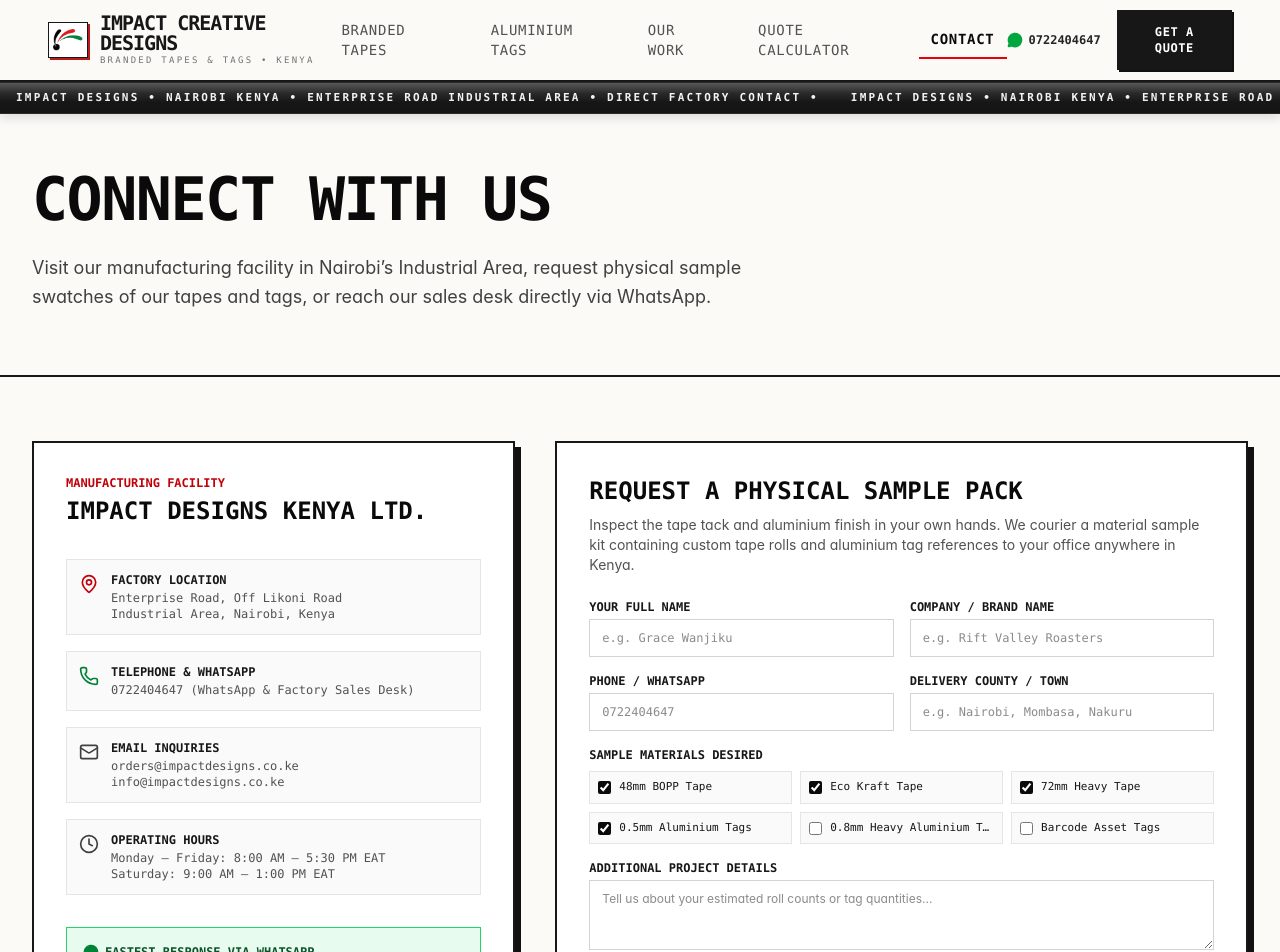
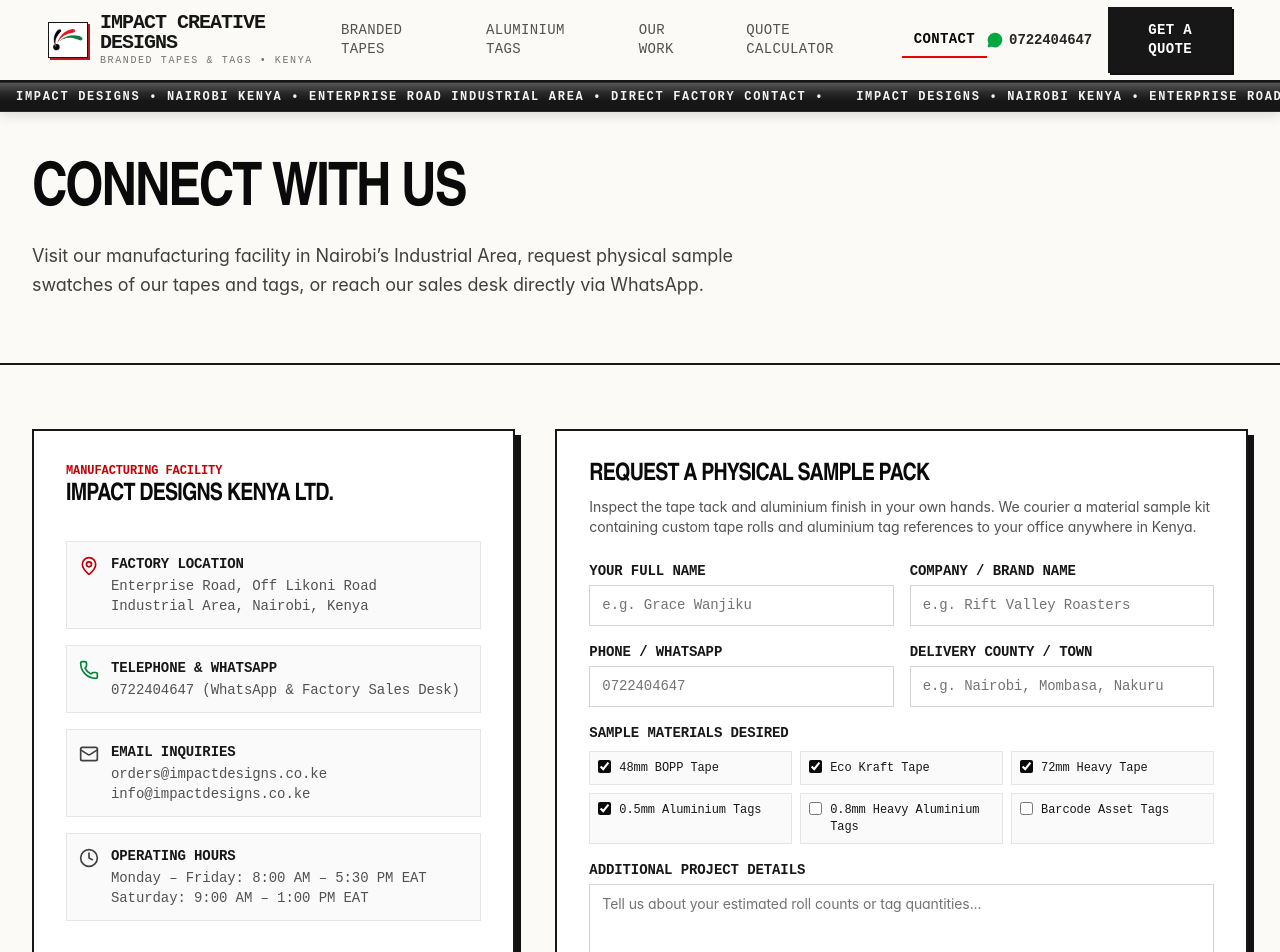
Before and after one commit to b3nzuk3/impDesigns, a Next.js app: page /contact in a window 1280 px wide. Shown: the top 952 px of the page. Built offline with nearby package versions, Linux system fonts and the light colour scheme.

Commit message:
Refine typography and readability

```diff
--- a/app/contact/page.tsx
+++ b/app/contact/page.tsx
@@ -51,7 +51,7 @@
               </h2>
             </div>
 
-            <div className="space-y-4 font-mono text-xs">
+            <div className="space-y-4 font-mono text-sm">
               <div className="flex items-start gap-3 p-3 bg-neutral-50 border border-neutral-200">
                 <MapPin className="w-5 h-5 text-red-700 shrink-0 mt-0.5" />
                 <div>
@@ -136,7 +136,7 @@
                 </p>
               </div>
             ) : (
-              <form onSubmit={handleSubmit} className="space-y-4 font-mono text-xs">
+              <form onSubmit={handleSubmit} className="space-y-4 font-mono text-sm">
                 <div className="grid grid-cols-1 sm:grid-cols-2 gap-4">
                   <div>
                     <label className="block font-bold uppercase mb-1">Your Full Name</label>
@@ -146,7 +146,7 @@
                       value={name}
                       onChange={(e) => setName(e.target.value)}
                       placeholder="e.g. Grace Wanjiku"
-                      className="w-full px-3 py-2.5 border border-neutral-300 focus:border-neutral-950 focus:outline-none"
+                      className="w-full px-3 py-2.5 border border-neutral-300 placeholder:text-neutral-500 focus:border-neutral-950 focus:outline-none"
                     />
                   </div>
                   <div>
@@ -157,7 +157,7 @@
                       value={company}
                       onChange={(e) => setCompany(e.target.value)}
                       placeholder="e.g. Rift Valley Roasters"
-                      className="w-full px-3 py-2.5 border border-neutral-300 focus:border-neutral-950 focus:outline-none"
+                      className="w-full px-3 py-2.5 border border-neutral-300 placeholder:text-neutral-500 focus:border-neutral-950 focus:outline-none"
                     />
                   </div>
                 </div>
@@ -171,7 +171,7 @@
                       value={phone}
                       onChange={(e) => setPhone(e.target.value)}
                       placeholder="0722404647"
-                      className="w-full px-3 py-2.5 border border-neutral-300 focus:border-neutral-950 focus:outline-none"
+                      className="w-full px-3 py-2.5 border border-neutral-300 placeholder:text-neutral-500 focus:border-neutral-950 focus:outline-none"
                     />
                   </div>
                   <div>
@@ -180,14 +180,14 @@
                       type="text"
                       required
                       placeholder="e.g. Nairobi, Mombasa, Nakuru"
-                      className="w-full px-3 py-2.5 border border-neutral-300 focus:border-neutral-950 focus:outline-none"
+                      className="w-full px-3 py-2.5 border border-neutral-300 placeholder:text-neutral-500 focus:border-neutral-950 focus:outline-none"
                     />
                   </div>
                 </div>
 
                 <div>
                   <label className="block font-bold uppercase mb-1">Sample Materials Desired</label>
-                  <div className="grid grid-cols-2 sm:grid-cols-3 gap-2 font-mono text-[11px] pt-1">
+                  <div className="grid grid-cols-1 sm:grid-cols-2 lg:grid-cols-3 gap-2 font-mono text-xs pt-1">
                     {[
                       '48mm BOPP Tape',
                       'Eco Kraft Tape',
@@ -196,9 +196,9 @@
                       '0.8mm Heavy Aluminium Tags',
                       'Barcode Asset Tags',
                     ].map((item, idx) => (
-                      <label key={idx} className="flex items-center gap-2 p-2 bg-neutral-50 border border-neutral-200 cursor-pointer">
+                      <label key={idx} className="flex items-start gap-2 p-2 bg-neutral-50 border border-neutral-200 cursor-pointer leading-snug">
                         <input type="checkbox" defaultChecked={idx < 4} className="accent-neutral-950" />
-                        <span className="truncate">{item}</span>
+                        <span>{item}</span>
                       </label>
                     ))}
                   </div>
@@ -211,13 +211,13 @@
                     value={message}
                     onChange={(e) => setMessage(e.target.value)}
                     placeholder="Tell us about your estimated roll counts or tag quantities..."
-                    className="w-full px-3 py-2.5 border border-neutral-300 focus:border-neutral-950 focus:outline-none font-sans"
+                    className="w-full px-3 py-2.5 border border-neutral-300 placeholder:text-neutral-500 focus:border-neutral-950 focus:outline-none font-sans"
                   />
                 </div>
 
                 <button
                   type="submit"
-                  className="w-full bg-neutral-950 hover:bg-neutral-800 text-white font-mono font-bold text-xs uppercase py-4 px-8 border-2 border-neutral-950 transition-colors shadow-[3px_3px_0px_#b91c1c]"
+                  className="w-full bg-neutral-950 hover:bg-neutral-800 text-white font-mono font-bold text-sm uppercase py-4 px-8 border-2 border-neutral-950 transition-colors shadow-[3px_3px_0px_#b91c1c]"
                 >
                   Request Sample Pack Dispatch
                 </button>
--- a/app/globals.css
+++ b/app/globals.css
@@ -13,6 +13,57 @@
     -moz-osx-font-smoothing: grayscale;
     line-height: 1.6;
     overflow-x: hidden;
+  }
+}
+
+/* Typography system: readable body copy with a restrained technical accent. */
+:root {
+  --font-body: ui-sans-serif, system-ui, -apple-system, BlinkMacSystemFont, "Segoe UI", sans-serif;
+  --font-display: "Arial Narrow", "Roboto Condensed", ui-sans-serif, system-ui, sans-serif;
+  --font-technical: "SFMono-Regular", "Cascadia Code", "Roboto Mono", ui-monospace, monospace;
+}
+
+body {
+  font-family: var(--font-body);
+  font-size: 1rem;
+  letter-spacing: -0.006em;
+}
+
+h1.font-mono,
+h2.font-mono,
+h3.font-mono {
+  font-family: var(--font-display);
+  font-weight: 800;
+  letter-spacing: -0.035em;
+  line-height: 1.08;
+  text-wrap: balance;
+}
+
+p {
+  text-wrap: pretty;
+}
+
+.font-mono {
+  font-family: var(--font-technical);
+}
+
+button,
+a,
+input,
+textarea,
+select {
+  line-height: 1.35;
+}
+
+@media (max-width: 640px) {
+  body {
+    font-size: 0.98rem;
+  }
+
+  h1.font-mono,
+  h2.font-mono,
+  h3.font-mono {
+    letter-spacing: -0.025em;
   }
 }
 
--- a/components/Navbar.tsx
+++ b/components/Navbar.tsx
@@ -47,7 +47,7 @@
                 <span className="font-mono text-xl font-black tracking-tighter text-neutral-900 leading-none">
                   IMPACT CREATIVE DESIGNS
                 </span>
-                <span className="font-mono text-[9px] tracking-[0.25em] text-neutral-500 uppercase leading-tight mt-0.5">
+                <span className="font-mono text-[10px] tracking-[0.16em] text-neutral-500 uppercase leading-tight mt-0.5">
                   BRANDED TAPES & TAGS • KENYA
                 </span>
               </div>
@@ -61,7 +61,7 @@
                   <Link
                     key={link.name}
                     href={link.href}
-                    className={`px-3 py-2 text-xs lg:text-sm font-mono uppercase tracking-wider transition-colors ${
+                    className={`px-3 py-2 text-[13px] lg:text-sm font-mono uppercase tracking-wide transition-colors ${
                       isActive
                         ? 'text-neutral-950 font-bold border-b-2 border-red-600'
                         : 'text-neutral-600 hover:text-neutral-950 font-medium'
@@ -79,7 +79,7 @@
                 href="https://wa.me/254722404647?text=Hello%20Impact%20Creative%20Designs%20Kenya,%20I%20would%20like%20to%20inquire%20about%20custom%20branded%20tapes%20and%20tags."
                 target="_blank"
                 rel="noopener noreferrer"
-                className="flex items-center gap-1.5 text-xs font-mono font-bold text-neutral-800 hover:text-green-700 transition-colors"
+                className="flex items-center gap-1.5 text-sm font-mono font-bold text-neutral-800 hover:text-green-700 transition-colors"
                 title="Direct WhatsApp Chat"
               >
                 <MessageCircle className="w-4 h-4 text-green-600 fill-green-600" />
@@ -89,7 +89,7 @@
               <button
                 type="button"
                 onClick={() => setQuoteModalOpen(true)}
-                className="inline-flex items-center justify-center bg-neutral-900 hover:bg-red-700 text-white font-mono text-xs font-bold uppercase tracking-wider py-3 px-6 border-2 border-neutral-900 transition-all shadow-[2px_2px_0px_#111111]"
+                className="inline-flex items-center justify-center bg-neutral-900 hover:bg-red-700 text-white font-mono text-sm font-bold uppercase tracking-wide py-3 px-6 border-2 border-neutral-900 transition-all shadow-[2px_2px_0px_#111111]"
               >
                 <span>GET A QUOTE</span>
               </button>
--- a/components/TapeStrip.tsx
+++ b/components/TapeStrip.tsx
@@ -57,7 +57,7 @@
   };
 
   const py = compact ? 'py-1.5' : 'py-2.5';
-  const fontSize = compact ? 'text-[11px]' : 'text-xs md:text-sm';
+  const fontSize = compact ? 'text-[11px] sm:text-xs' : 'text-xs md:text-sm';
 
   return (
     <div
@@ -72,7 +72,7 @@
       {sheen && <div className="tape-sheen absolute inset-0 pointer-events-none" />}
 
       {/* Repeating printed brand copy */}
-      <div className={`flex items-center tracking-[0.2em] font-mono uppercase whitespace-nowrap font-bold ${py} ${fontSize}`}>
+      <div className={`flex items-center tracking-[0.14em] font-mono uppercase whitespace-nowrap font-bold ${py} ${fontSize}`}>
         <span className="px-4">{text}</span>
         <span className="px-4">{text}</span>
         <span className="px-4">{text}</span>
```
